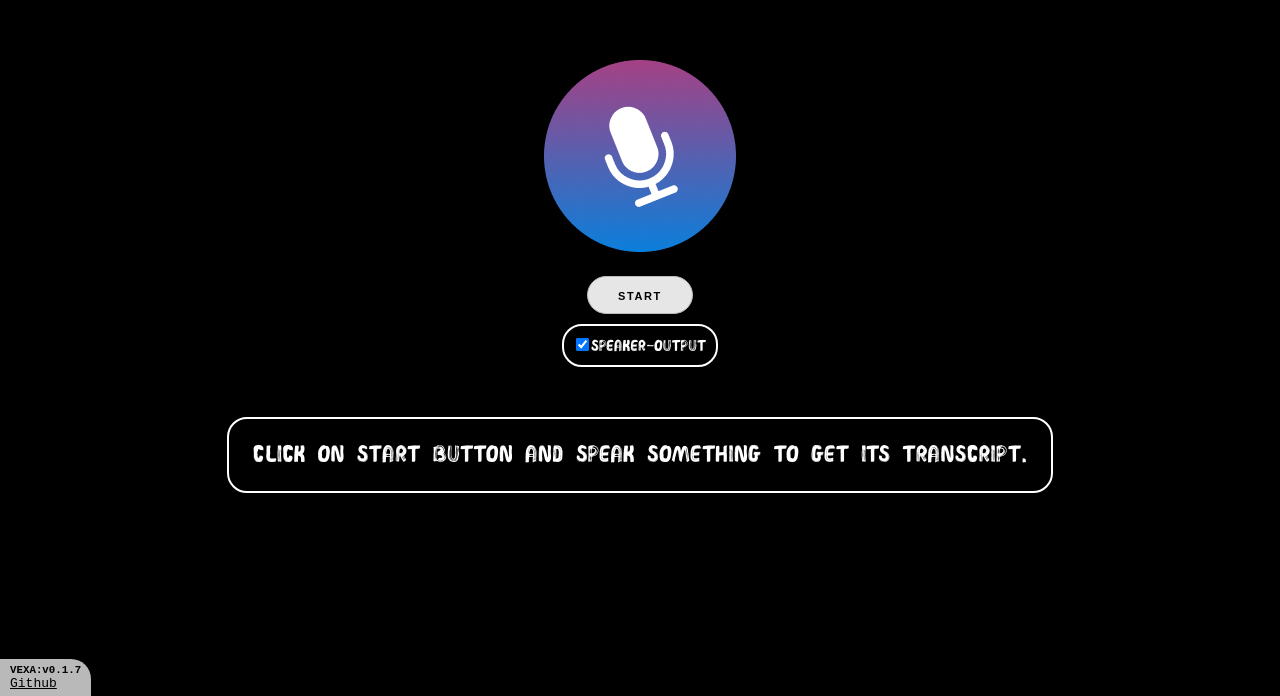
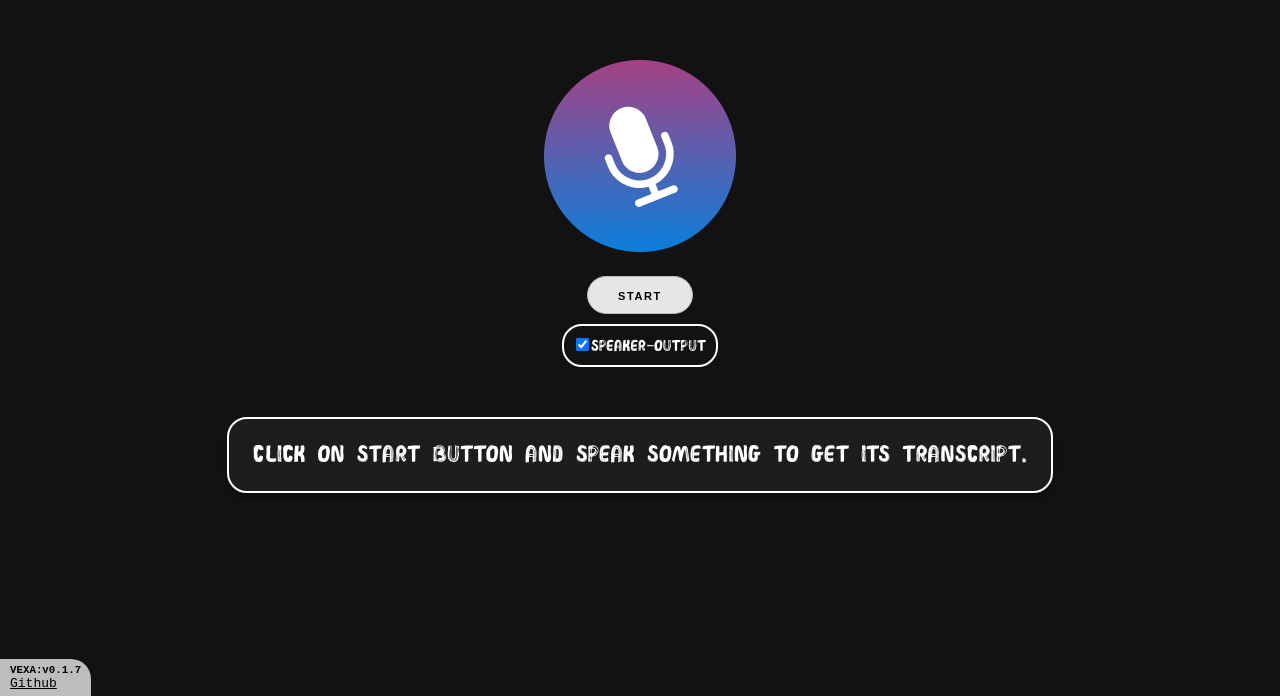
Before and after one commit to vishalx360/vexa, a plain HTML site: page index.html in a window 1280 px wide. Shown: the part 104-800 px from the top of the page. Drawn offline with Linux system fonts and the light colour scheme.

Commit message:
added Dark theme

```diff
--- a/scss/main.scss
+++ b/scss/main.scss
@@ -14,7 +14,7 @@ html {
 
 body {
     background: linear-gradient(55deg, #a54184f3, #0b7fdb);
-    background: black;
+    background: #121212;
 
 }
 
@@ -37,8 +37,9 @@ main {
 
 article {
     font-family: "imperfectregular", Courier New, Courier, monospace;
-    background: transparent;
+    background: #1D1D1D;
     border: 2px solid white;
+    box-shadow: 0px 4px 4px rgba(0, 0, 0, 0.25);
     border-radius: 20px;
     color: white;
     min-width: 20vw;
```
Also changed, not shown: css/main.css, manifest.json.
